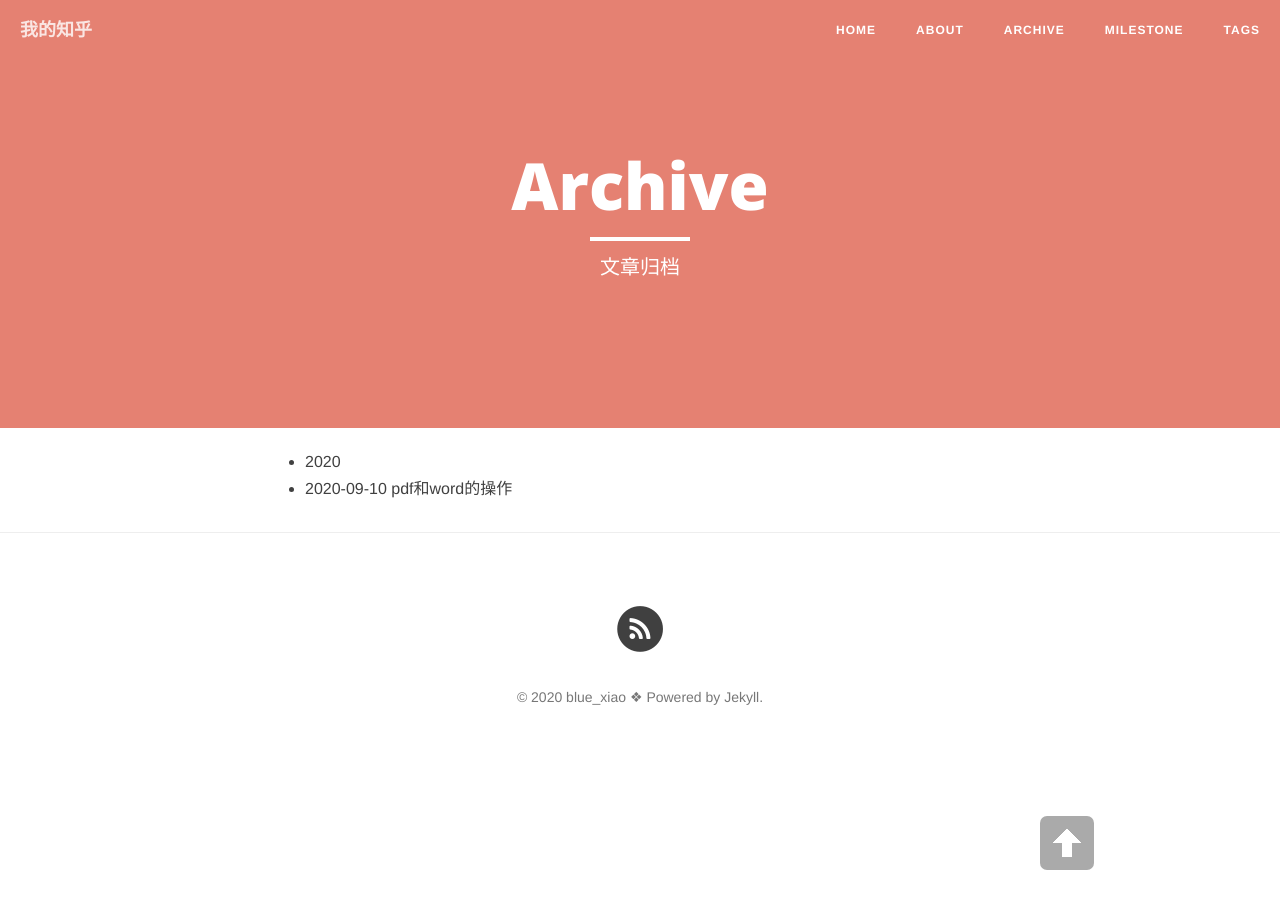
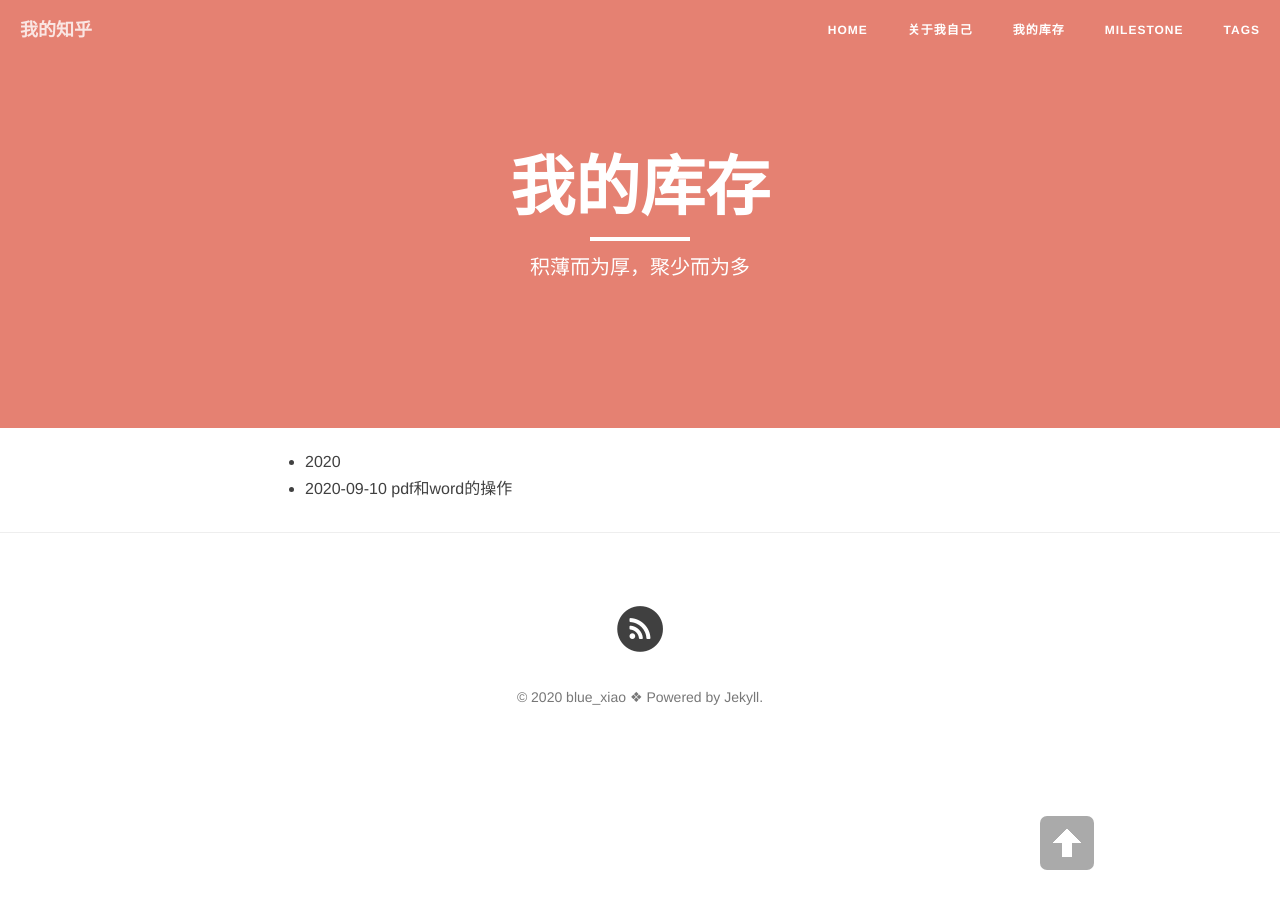
Before and after one commit to 308523782/308523782.github.io, a Jekyll site: the page built from archive.md, in a window 1280 px wide. Built offline with Jekyll 4.4.1, drawn with Linux system fonts in a browser that asks for light colours; nearby versions of some CDN libraries.

Commit message:
又有调整

```diff
--- a/_config.yml
+++ b/_config.yml
@@ -2,7 +2,7 @@
 title: 我的知乎 # 你的博客名字，可以定义修订
 header-img: "img/green.jpg"
 tagline: "cn"
-description: "这是我的博客"  # 一句话描述你的博客
+description: "骐骥一跃 不能十步驽马十驾功在不舍锲而舍之 朽木不折 锲而不舍金石可镂愚公移山 精卫填海不积跬步，无以至千里；不积小流，无以成江海。"  # 一句话描述你的博客
 baseurl: ""
 url: "https://308523782.github.io/"  # 此处填写你的博客地址
 
@@ -43,7 +43,7 @@ defaults:
       type: "posts"
     values:
       layout: "post"
-      author: "blue" # 你的名字
+      author: "blue_xiao" # 你的名字
       header-img: "img/green.jpg" # We don't want posts without a header image, that whould mean white on white
 
 # Comments
--- a/about.md
+++ b/about.md
@@ -1,7 +1,7 @@
 ---
 layout: page
-title: "About"
-description: "你的博客描述 "
+title: "关于我自己"
+description: "O(∩_∩)O O(∩_∩)O O(∩_∩)O"
 header-img: "img/green.jpg"
 ---
 
--- a/archive.md
+++ b/archive.md
@@ -1,7 +1,7 @@
 ---
 layout: page
-title: "Archive"
-description: "文章归档"
+title: "我的库存"
+description: "积薄而为厚，聚少而为多"
 header-img: "img/orange.jpg"
 ---
 
```
